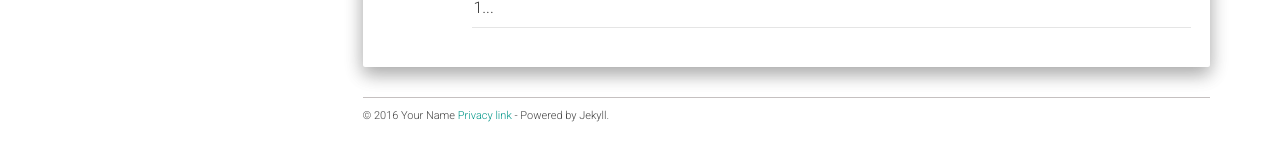
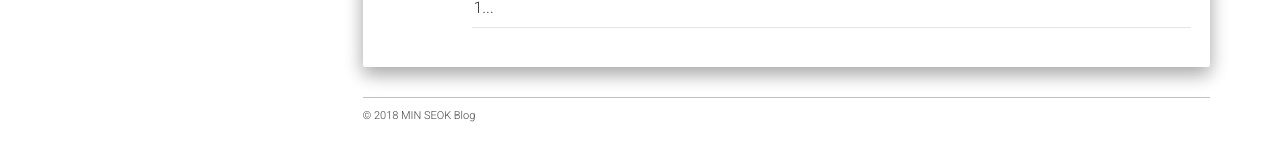
Before and after one commit to alalstjr/promote.github.io, a Jekyll site: the page built from index.html, in a window 1280 px wide. Shown: the part 462-623 px from the top of the page. Built offline with Jekyll 4.4.1, drawn with Linux system fonts in a browser that asks for light colours; nearby versions of some CDN libraries; the list of posts is cut into pages by our own code.

Commit message:
Update footer.html

```diff
--- a/_includes/footer.html
+++ b/_includes/footer.html
@@ -1,5 +1,5 @@
 <footer>
-  © 2016 Your Name <a href="#">Privacy link</a> - Powered by Jekyll.
+  © 2018 MIN SEOK Blog
 </footer>
 <div align="center">
   <script async src="https://pagead2.googlesyndication.com/pagead/js/adsbygoogle.js"></script>
```
